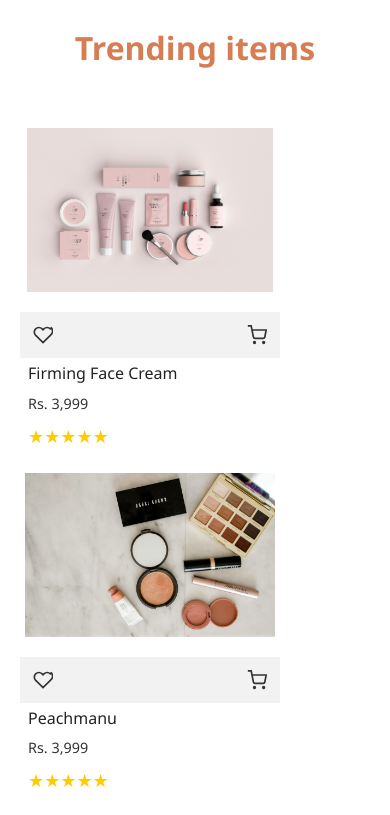
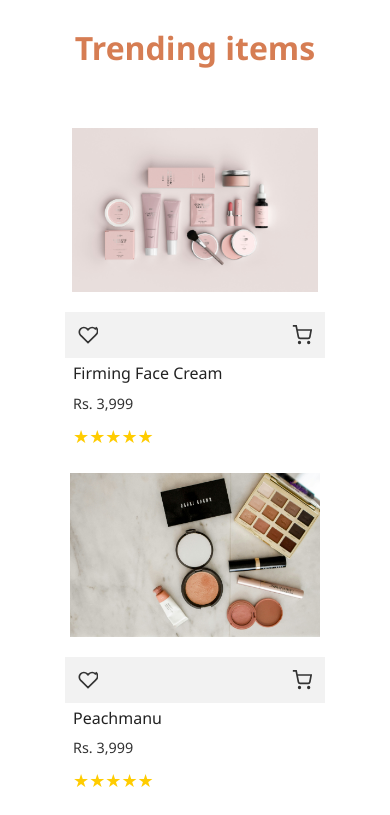
Before and after one commit to SyedMamoorShah12/koreanza-update, a React (Vite) app: page / in a window 390 px wide. Shown: the part 980-1795 px from the top of the page. Built offline with nearby package versions, Linux system fonts and the light colour scheme.

Commit message:
Changees done for mobile view

```diff
--- a/src/Components/TrendingItems.css
+++ b/src/Components/TrendingItems.css
@@ -39,6 +39,7 @@
   display: flex;
   flex-direction: column;
   transition: transform 0.35s ease;
+
 }
 
 .product-card:hover {
@@ -125,6 +126,10 @@
 @media (max-width: 900px) {
   .product-grid {
     flex-wrap: wrap;
+
+     /* align-items: center; */
+     justify-content: center;
+     /* margin-left: 0px; */
   }
 
   .product-card {
```
